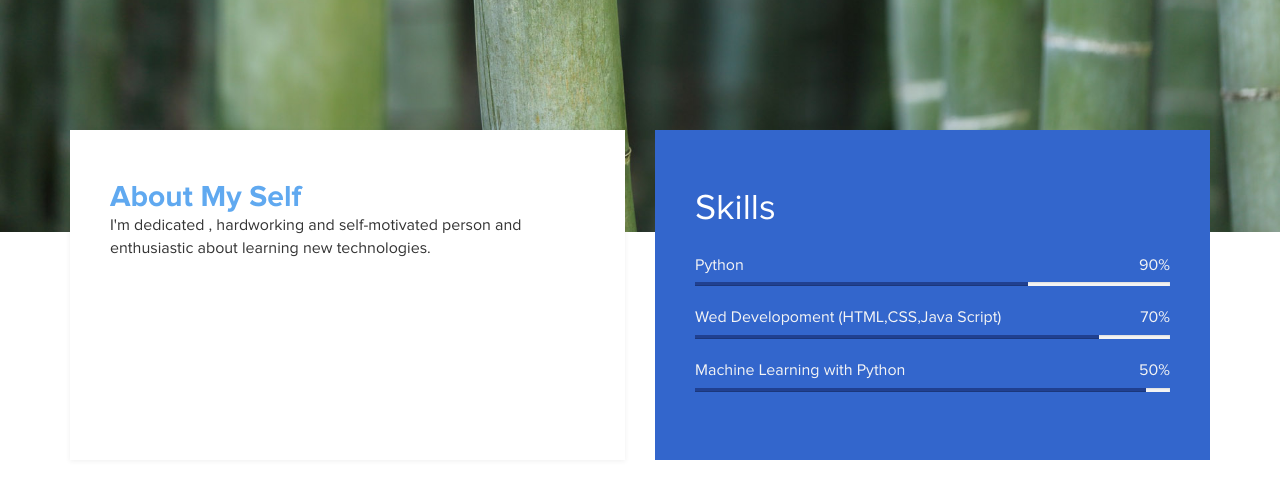
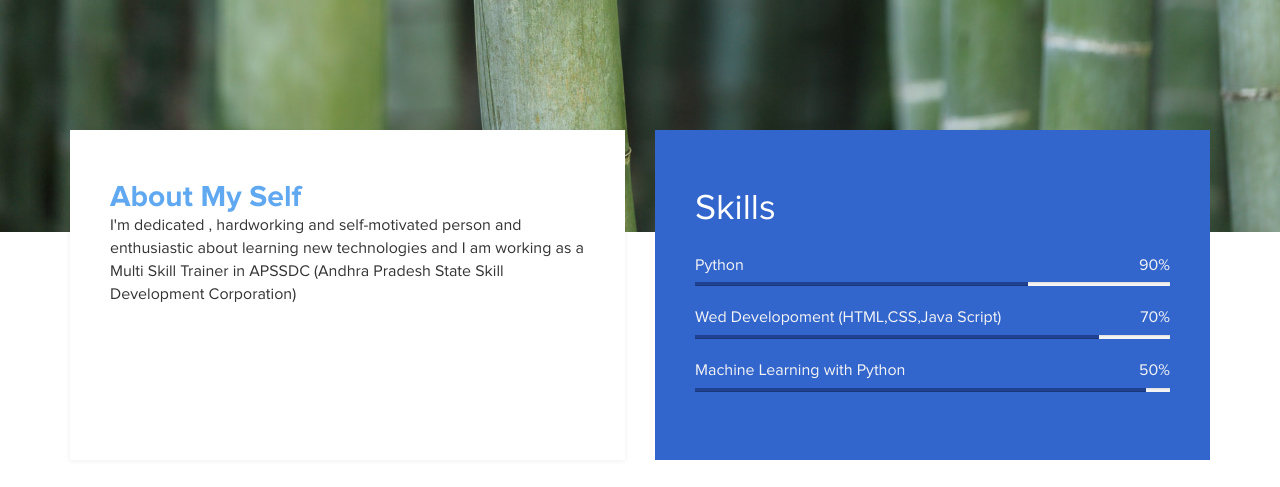
Before and after one commit to Sindhuja777/sindhuja777.github.io, a plain HTML site: page index.html in a window 1280 px wide. Shown: the part 568-1055 px from the top of the page. Drawn offline with Linux system fonts and the light colour scheme.

Commit message:
Update index.html

```diff
--- a/index.html
+++ b/index.html
@@ -46,7 +46,7 @@ http://www.templatemo.com/tm-467-easy-profile
 			<div class="about">
 				<h3 class="accent">About My Self</h3>
 			<p>         </p>
-				<p>I'm dedicated , hardworking and self-motivated person and enthusiastic about learning new technologies.</p>
+				<p>I'm dedicated , hardworking and self-motivated person and enthusiastic about learning new technologies and I am working as a Multi Skill Trainer in APSSDC (Andhra Pradesh State Skill Development Corporation)</p>
 			</div>
 		</div>
 		<div class="col-md-6 col-sm-12">
```
